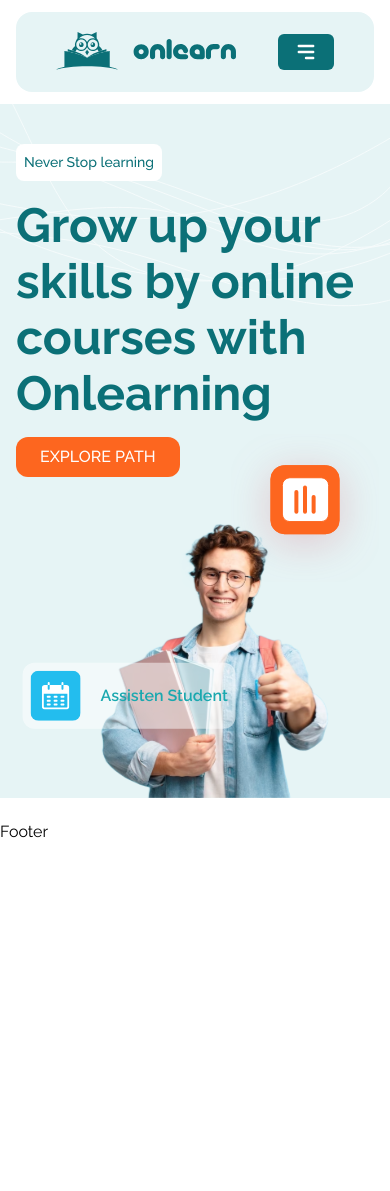
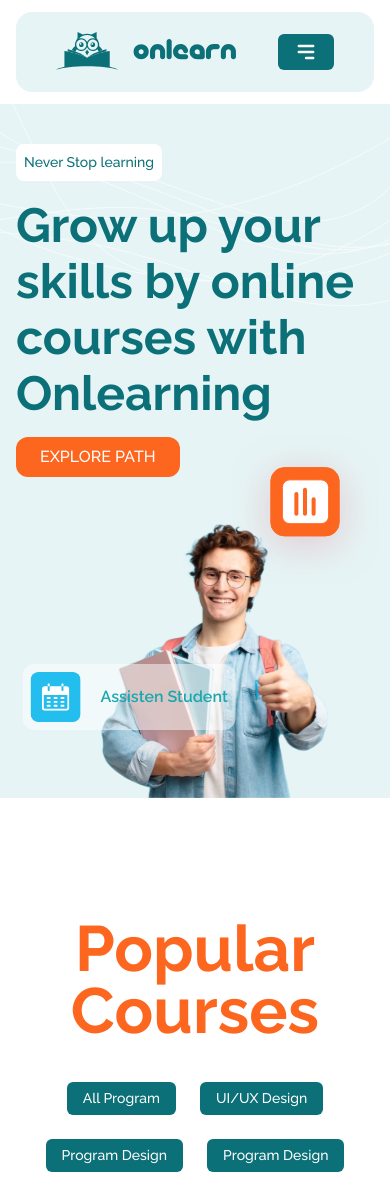
Before and after one commit to herihermansyah/educational-courses-landing-page, a Next.js app: page / in a window 390 px wide. Shown: the top 1191 px of the page. Before the commit the page ends 844 px from the top, so only its background shows below. Built offline with nearby package versions, Linux system fonts and the light colour scheme.

Commit message:
feat: add shadow effect, add animaiton : hero, header, courses

```diff
--- a/next.config.ts
+++ b/next.config.ts
@@ -1,8 +1,11 @@
-import type { NextConfig } from "next";
+import type {NextConfig} from "next";
 
 const nextConfig: NextConfig = {
   /* config options here */
   reactCompiler: true,
+  images: {
+    remotePatterns: [{hostname: "images.unsplash.com"}],
+  },
 };
 
 export default nextConfig;
--- a/src/app/globals.css
+++ b/src/app/globals.css
@@ -24,7 +24,7 @@
   --color-orange-900: #fd661f;
 
   /* custom shadow */
-  --shadow-dropdown: 0px 50px 80px 0px #000000;
+  --shadow-effect: 0px 20px 60px 0px rgba(38, 45, 118, 0.08);
 
   /* container */
   --container-main: 1200px;
--- a/src/app/layout.tsx
+++ b/src/app/layout.tsx
@@ -19,7 +19,10 @@ export default function RootLayout({
   children: React.ReactNode;
 }>) {
   return (
-    <html lang="en" className={`${fontRaleway.className} h-full antialiased`}>
+    <html
+      lang="en"
+      className={`${fontRaleway.className} h-full antialiased scroll-smooth`}
+    >
       <body className="min-h-full flex flex-col">
         <Layout>{children}</Layout>
       </body>
--- a/src/app/page.tsx
+++ b/src/app/page.tsx
@@ -1,10 +1,12 @@
 import HeroSection from "@/components/sections/hero-section";
+import PopularCoursesCection from "@/components/sections/popular-courses-section";
 import React from "react";
 
 const page = () => {
   return (
-    <div className="mt-6">
+    <div className="mt-6 mb-50 flex flex-col gap-30">
       <HeroSection />
+      <PopularCoursesCection />
     </div>
   );
 };
--- a/src/components/sections/hero-section.tsx
+++ b/src/components/sections/hero-section.tsx
@@ -16,7 +16,7 @@ const containerVariants: Variants = {
   visible: {
     opacity: 1,
     transition: {
-      staggerChildren: 0.15,
+      staggerChildren: 0.1,
       delayChildren: 0.1,
     },
   },
@@ -63,11 +63,11 @@ const HeroSection = () => {
       initial="hidden"
       animate="visible"
       id="home"
-      className="bg-teal-100 pt-10 md:pt-30 relative overflow-hidden"
+      className="bg-teal-100 pt-10 md:pt-45 relative overflow-hidden"
     >
       <WrapperMain className="grid grid-cols-1 lg:grid-cols-2">
         {/* text hero */}
-        <motion.div className="flex flex-col gap-4 pb-5 md:pb-30 items-start relative z-20">
+        <motion.div className="flex flex-col gap-4 pb-5 md:pb-45 items-start relative z-20">
           <motion.span
             variants={itemVariants}
             className="bg-white text-[14px] p-2 rounded-lg font-medium text-teal-900"
--- a/src/components/sections/popular-courses-section.tsx
+++ b/src/components/sections/popular-courses-section.tsx
@@ -1,9 +1,122 @@
-import React from 'react'
+"use client";
+import React from "react";
+import WrapperMain from "../wrapper-main";
+import Image from "next/image";
+import Button from "../ui/button";
+import {Variants, motion} from "motion/react";
+
+const coursesData = Array.from({length: 4}).map(() => ({
+  title: "product management basic-courses",
+  description:
+    "Product Management Masterclass, you will learn with Sarah Johnson - Head of Product Customer Platform Gojek Indonesia.",
+  price: 380,
+  image:
+    "https://images.unsplash.com/photo-1546410531-bb4caa6b424d?q=80&w=1171&auto=format&fit=crop&ixlib=rb-4.1.0&ixid=M3wxMjA3fDB8MHxwaG90by1wYWdlfHx8fGVufDB8fHx8fA%3D%3D",
+}));
+
+const menuProgram = [
+  {name: "all program"},
+  {name: "UI/UX design"},
+  {name: "program design"},
+  {name: "program design"},
+  {name: "program design"},
+  {name: "program design"},
+];
+
+const containerVariants: Variants = {
+  hidden: {
+    opacity: 0,
+  },
+  visible: {
+    opacity: 1,
+    transition: {
+      delayChildren: 0.1,
+      staggerChildren: 0.1,
+    },
+  },
+};
+
+const cardVariants: Variants = {
+  hidden: {opacity: 0, y: 50},
+  visible: {
+    opacity: 1,
+    scale: 1,
+    y: 0,
+    transition: {
+      type: "spring",
+      stiffness: 100,
+      damping: 15,
+    },
+  },
+};
 
 const PopularCoursesCection = () => {
   return (
-    <div>PopularCoursesCection</div>
-  )
-}
+    <motion.section
+      variants={containerVariants}
+      initial="hidden"
+      whileInView="visible"
+      viewport={{once: true, amount: 0.2}}
+    >
+      <WrapperMain className="flex flex-col gap-15">
+        {/* title line and category */}
+        <div className="flex flex-col gap-10 items-center">
+          <motion.h2
+            // variants={floatingVariants(5, 1)}
+            className="capitalize font-bold text-[64px] leading-15.5 text-orange-900 text-center"
+          >
+            Popular courses
+          </motion.h2>
+          <div className="flex items-center flex-wrap justify-center gap-6">
+            {menuProgram.map((item, index) => (
+              <motion.div variants={cardVariants} key={index}>
+                <Button color="secondary" className="capitalize">
+                  {item.name}
+                </Button>
+              </motion.div>
+            ))}
+          </div>
+        </div>
+        {/* card course */}
+        <div className="grid grid-cols-1 sm:grid-cols-2 lg:grid-cols-4 gap-6">
+          {coursesData.map((item, index) => (
+            <motion.div
+              variants={cardVariants}
+              className="flex flex-col gap-6 bg-white shadow-effect rounded-[14px] overflow-hidden"
+              key={index}
+            >
+              <Image
+                src={item.image}
+                alt={item.title}
+                width={334}
+                height={179}
+                className="w-full"
+              />
+              <div className="flex flex-col gap-8 px-4 pb-5.5">
+                <div className="flex flex-col gap-1">
+                  <h3 className="text-[15px] font-extrabold text-teal-900 leading-[150%]">
+                    {item.title}
+                  </h3>
+                  <p className="text-[10px] text-gray-400 leading-[150%]">
+                    {item.description}
+                  </p>
+                </div>
+                <div className="flex items-center justify-between">
+                  <h5 className="text-orange-900 font-bold text-[15px]">
+                    {item.price.toLocaleString("en-US", {
+                      currency: "USD",
+                      style: "currency",
+                    })}
+                  </h5>
+                  <Button color="secondary">Book Now</Button>
+                </div>
+              </div>
+            </motion.div>
+          ))}
+        </div>
+      </WrapperMain>
+    </motion.section>
+  );
+};
 
-export default PopularCoursesCection
+export default PopularCoursesCection;
--- a/src/layouts/header.tsx
+++ b/src/layouts/header.tsx
@@ -8,7 +8,13 @@ import {cn} from "@/lib/utils";
 import React from "react";
 import {HiMenuAlt3} from "react-icons/hi";
 import {MdCloseFullscreen} from "react-icons/md";
-import {AnimatePresence, motion, Variants} from "motion/react";
+import {
+  AnimatePresence,
+  motion,
+  useMotionValueEvent,
+  useScroll,
+  Variants,
+} from "motion/react";
 
 // defining variants menu for animaiton
 const menuVariants: Variants = {
@@ -24,6 +30,7 @@ const menuVariants: Variants = {
       delayChildren: 0.2,
     },
   },
+
   closed: {
     y: "-100%",
     opacity: 0,
@@ -37,8 +44,23 @@ const menuVariants: Variants = {
 
 const Header = () => {
   const [isOpen, setIsOpen] = React.useState(false);
+  const {scrollY} = useScroll();
+  const [hidden, setHidden] = React.useState(false);
+
+  // animation scroll hidden header
+  useMotionValueEvent(scrollY, "change", (current) => {
+    const previous = scrollY.getPrevious() ?? 0;
+    if (current > previous && current > 150) {
+      setHidden(true);
+    } else {
+      setHidden(false);
+    }
+  });
   return (
-    <motion.div initial={{opacity: 0, y: 10}} animate={{opacity: 1, y: 0}}>
+    <motion.div
+      initial={{opacity: 0, y: 10}}
+      animate={{opacity: hidden ? 0 : 1, y: hidden ? -140 : 0}}
+    >
       <WrapperMain className="relative z-2">
         <div className="flex items-center justify-between bg-teal-100 py-5 px-10 rounded-2xl">
           <Logo />
@@ -55,13 +77,14 @@ const Header = () => {
               "bg-teal-100 w-full py-10",
               "rounded-2xl",
               "flex flex-col items-center gap-10",
-              "lg:static lg:w-auto lg:bg-transparent lg:translate-y-0 lg:py-0 lg:left-0 lg:translate-x-0 lg:z-0",
             )}
           >
             <MenuHeader />
             <UserControl className="lg:hidden" />
           </motion.div>
+          <MenuHeader className="hidden lg:flex" />
           <UserControl className="hidden lg:flex" />
+          {/* button hamburger menu */}
           <Button
             onClick={() => setIsOpen(!isOpen)}
             color="secondary"
```
